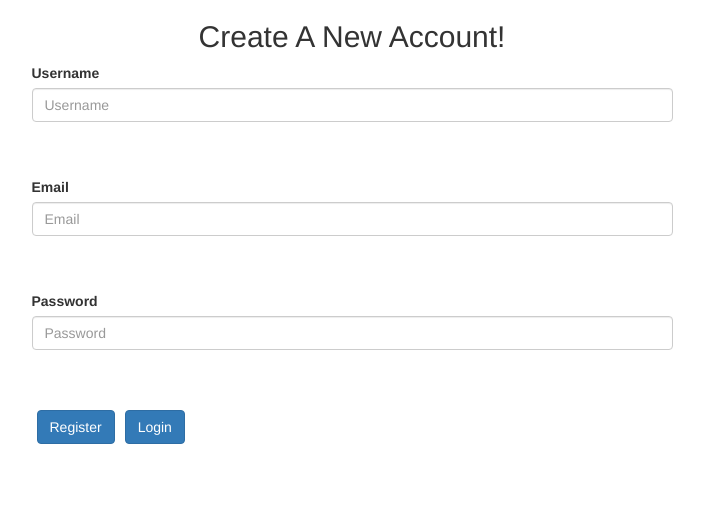
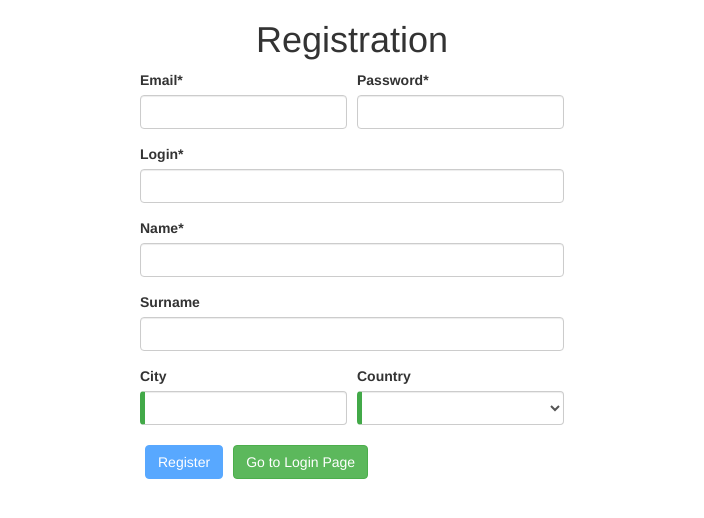
Before and after one commit to Fast-Internship/internship-project, an Angular app: page /register in a window 1280 px wide. Shown: the top 518 px of the page, without its empty margins (288-992 px from the left). Built offline with nearby package versions, Linux system fonts and the light colour scheme.

Commit message:
Refactor register component

```diff
--- a/src/app/auth/components/register/register.component.html
+++ b/src/app/auth/components/register/register.component.html
@@ -1,34 +1,157 @@
 <div class="container">
-    <h2>Create A New Account!</h2>
-    <div class="sign-form-wrapper">
-        <form autocomplete="off" [formGroup]="profileForm" (ngSubmit)="onRegister()">
+  <div>
+    <h1 class="title">Registration</h1>
+  </div>
+  <form [formGroup]="registerForm" (ngSubmit)="onSubmit()">
     <div class="form-row">
-                <div class="form-group col-md-12">
-                    <label for="Username">Username</label><br>
-                    <input type="text" class="form-control" id="Username" placeholder="Username" formControlName="Username"><br>
-                    <span *ngIf="!profileForm.controls.Username.valid && profileForm.controls.Username.touched"
-                        style="color:rgb(238, 83, 83)">Username must be minimum 4 characters long!</span><br>
+      <div class="form-group col-md-6">
+        <label for="inputEmail4">Email*</label>
+        <input
+          type="email"
+          class="form-control"
+          id="inputEmail4"
+          formControlName="email"
+        />
+        <!-- email validation -->
+        <div
+          *ngIf="
+            registerForm.controls.email.invalid &&
+            (registerForm.controls.email.dirty ||
+              registerForm.controls.email.touched)
+          "
+          class="alert alert-danger"
+        >
+          <div *ngIf="registerForm.controls.email.errors.required">
+            {{ ERROR_MESAGES.required }}
           </div>
-                <div class="form-group col-md-12">
-                    <label for="Email">Email</label><br>
-                    <input type="text" class="form-control" id="Email" placeholder="Email" formControlName="Email"><br>
-                    <span *ngIf="!profileForm.controls.Email.valid && profileForm.controls.Email.touched"
-                    style="color:rgb(238, 83, 83)">Invalid email format!</span><br>
+          <div *ngIf="registerForm.controls.email.errors.email">
+            {{ ERROR_MESAGES.email_type }}
           </div>
-                <div class="form-group col-md-12">
-                    <label for="Password">Password</label><br>
-                    <input type="text" class="form-control" id="Password" placeholder="Password" formControlName="Password"><br>
-                    <span *ngIf="!profileForm.controls.Password.valid && profileForm.controls.Password.touched"
-                        style="color:rgb(238, 83, 83)">Password must be minimum 6 characters long</span><br>
+        </div>
+        <!-- email validation end -->
+      </div>
+      <div class="form-group col-md-6">
+        <label for="inputPassword4">Password*</label>
+        <input
+          type="password"
+          class="form-control"
+          id="inputPassword4"
+          formControlName="password"
+        />
+        <!-- password validation -->
+        <div
+          *ngIf="
+            registerForm.controls.password.invalid &&
+            (registerForm.controls.password.dirty ||
+              registerForm.controls.password.touched)
+          "
+          class="alert alert-danger"
+        >
+          <div *ngIf="registerForm.controls.password.errors.required">
+            {{ ERROR_MESAGES.required }}
+          </div>
+          <div *ngIf="registerForm.controls.password.errors.minlength">
+            {{ ERROR_MESAGES.password_minlength }}
+          </div>
+          <div *ngIf="registerForm.controls.password.errors.whitespace">
+            {{ ERROR_MESAGES.without_whitespaces }}
+          </div>
+        </div>
+        <!-- password validation end -->
+      </div>
+    </div>
+    <div class="form-group">
+      <label for="inputLogin">Login*</label>
+      <input
+        type="text"
+        class="form-control"
+        id="inputLogin"
+        formControlName="login"
+      />
+      <!-- Login validation -->
+      <div
+        *ngIf="
+          registerForm.controls.login.invalid &&
+          (registerForm.controls.login.dirty ||
+            registerForm.controls.login.touched)
+        "
+        class="alert alert-danger"
+      >
+        <div *ngIf="registerForm.controls.login.errors.required">
+          {{ ERROR_MESAGES.required }}
+        </div>
+        <div *ngIf="registerForm.controls.login.errors.minlength">
+          {{ ERROR_MESAGES.login_minlength }}
+        </div>
+        <div *ngIf="registerForm.controls.login.errors.whitespace">
+          {{ ERROR_MESAGES.without_whitespaces }}
+        </div>
+      </div>
+      <!-- Login validation end -->
+    </div>
+    <div class="form-group">
+      <label for="inputName">Name*</label>
+      <input
+        type="text"
+        class="form-control"
+        id="inputName"
+        formControlName="name"
+      />
+      <!-- Name validation -->
+      <div
+        *ngIf="
+          registerForm.controls.name.invalid &&
+          (registerForm.controls.name.dirty ||
+            registerForm.controls.name.touched)
+        "
+        class="alert alert-danger"
+      >
+        <div *ngIf="registerForm.controls.name.errors.required">
+          {{ ERROR_MESAGES.required }}
+        </div>
+        <div *ngIf="registerForm.controls.name.errors.whitespace">
+          {{ ERROR_MESAGES.without_whitespaces }}
+        </div>
+      </div>
+      <!-- Name validation end -->
+    </div>
+    <div class="form-group">
+      <label for="inputSurname">Surname</label>
+      <input type="text" class="form-control" id="inputSurname" />
+    </div>
+    <div class="form-row">
+      <div class="form-group col-md-6">
+        <label for="inputCity">City</label>
+        <input
+          type="text"
+          class="form-control"
+          id="inputCity"
+          formControlName="city"
+        />
+      </div>
+      <div class="form-group col-md-6">
+        <label for="inputCountry">Country</label>
+        <select
+          id="inputCountry"
+          class="form-control"
+          formControlName="country"
+        >
+          <option value="armenia">Armenia</option>
+          <option value="russia">Russia</option>
+        </select>
       </div>
     </div>
     <div class="sign-button-wrapper">
-                <button class="btn btn-primary" type="submit">Register</button>
-                <button class="btn btn-primary" routerLink="/login">Login</button>
+      <button
+        type="submit"
+        class="btn btn-primary pointer"
+        [disabled]="registerForm.status === 'INVALID'"
+      >
+        Register
+      </button>
+      <button class="btn btn-success" routerLink="/login">
+        Go to Login Page
+      </button>
     </div>
   </form>
-
 </div>
-</div>
-<div class="sign-validation" #signValidation>
-</div>
--- a/src/app/auth/components/register/register.component.ts
+++ b/src/app/auth/components/register/register.component.ts
@@ -1,9 +1,15 @@
-import { ViewChild } from '@angular/core';
-import { ElementRef } from '@angular/core';
-import { Component, OnInit } from '@angular/core';
-import { FormBuilder, Validators } from '@angular/forms';
-import { Router } from '@angular/router';
-import { AuthService } from 'src/app/core/services/auth.service';
+import { Component, OnChanges, OnInit } from '@angular/core';
+import { Constants } from '../../../constants/constants';
+import {
+  FormBuilder,
+  FormControl,
+  FormGroup,
+  MinLengthValidator,
+  Validators,
+} from '@angular/forms';
+import { ActivatedRoute, Router } from '@angular/router';
+
+import { AuthService } from '../../../core/services/auth.service';
 
 @Component({
   selector: 'app-register',
@@ -11,29 +17,51 @@ import { AuthService } from 'src/app/core/services/auth.service';
   styleUrls: ['./register.component.css'],
 })
 export class RegisterComponent implements OnInit {
-  @ViewChild('signValidation') signValidation: ElementRef;
-  // userData: object[] = localStorage.getItem("users") ? JSON.parse(localStorage.getItem("users")) : [];
-  profileForm = this.fb.group({
-    Username: ['', [Validators.minLength(4), Validators.required]],
-    Email: ['', [Validators.pattern(/^[^\s@]+@[^\s@]+\.[^\s@]+$/), Validators.required]],
-    Password: ['', [Validators.minLength(6), Validators.required]],
-  })
+  registerForm: FormGroup;
+  ERROR_MESAGES = Constants.ERROR_MESAGES;
 
-  constructor(private fb: FormBuilder, private router: Router, private authService: AuthService) { }
+  constructor(
+    private fb: FormBuilder,
+    private router: Router,
+    private authService: AuthService
+  ) {
+    this._createForm();
+  }
+  ngOnInit() {}
 
-  ngOnInit(): void {
-
+  private _createForm() {
+    this.registerForm = this.fb.group({
+      email: new FormControl(null, [Validators.required, Validators.email]),
+      password: new FormControl(null, [
+        Validators.required,
+        Validators.minLength(8),
+        noWhitespaceValidator,
+      ]),
+      login: new FormControl(null, [
+        Validators.required,
+        Validators.minLength(6),
+        noWhitespaceValidator,
+      ]),
+      name: new FormControl(null, [Validators.required]),
+      surname: new FormControl(null),
+      city: new FormControl(null),
+      country: new FormControl(null),
+    });
   }
 
-  onRegister() {
-    if (this.profileForm.valid) {
-      this.authService.createAndStoreUser(
-        this.profileForm.value.Username,
-        this.profileForm.value.Email,
-        this.profileForm.value.Password
-      )
-      alert("New Account Created!")
-      this.router.navigate(['login'])
-    }
+  onSubmit() {
+    this.authService.getUsers(this.registerForm.value, 'register');
   }
+
+  goToLogin() {
+    this.router.navigate(['login']);
+  }
+
+  myValidator;
 }
+
+function noWhitespaceValidator(control: FormControl) {
+  const isWhitespace = (control.value || '').includes(' ');
+  const isValid = !isWhitespace;
+  return isValid ? null : { whitespace: true };
+}
```
Lines whose indentation alone changed are shown as unchanged.
